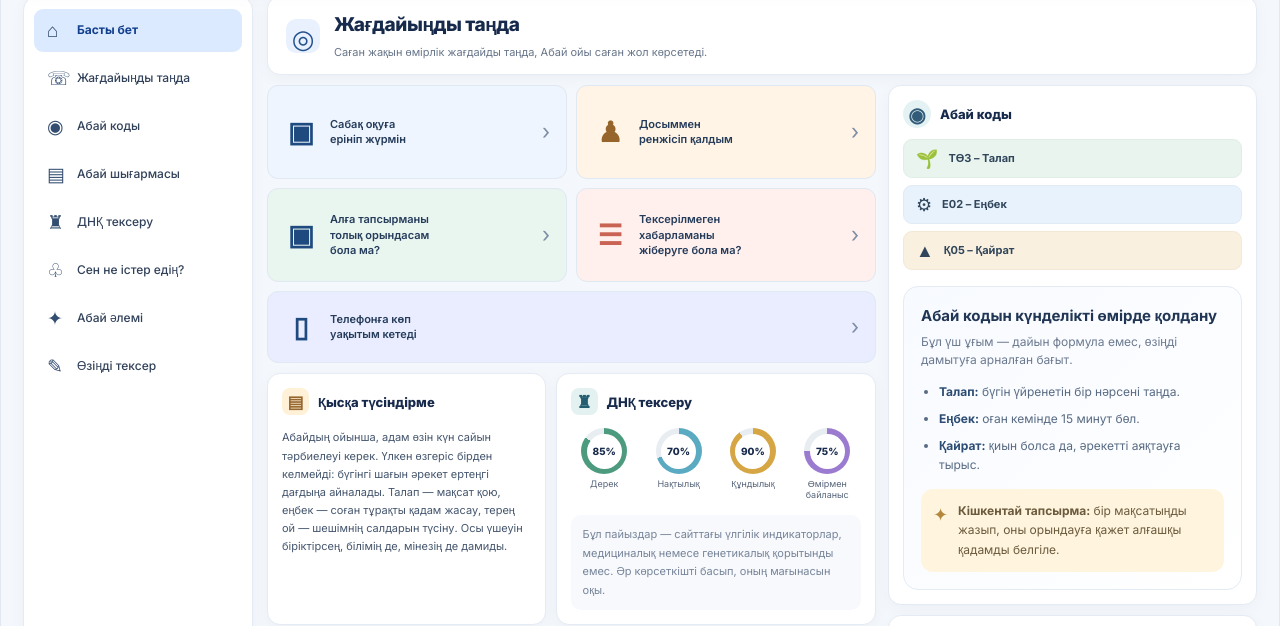
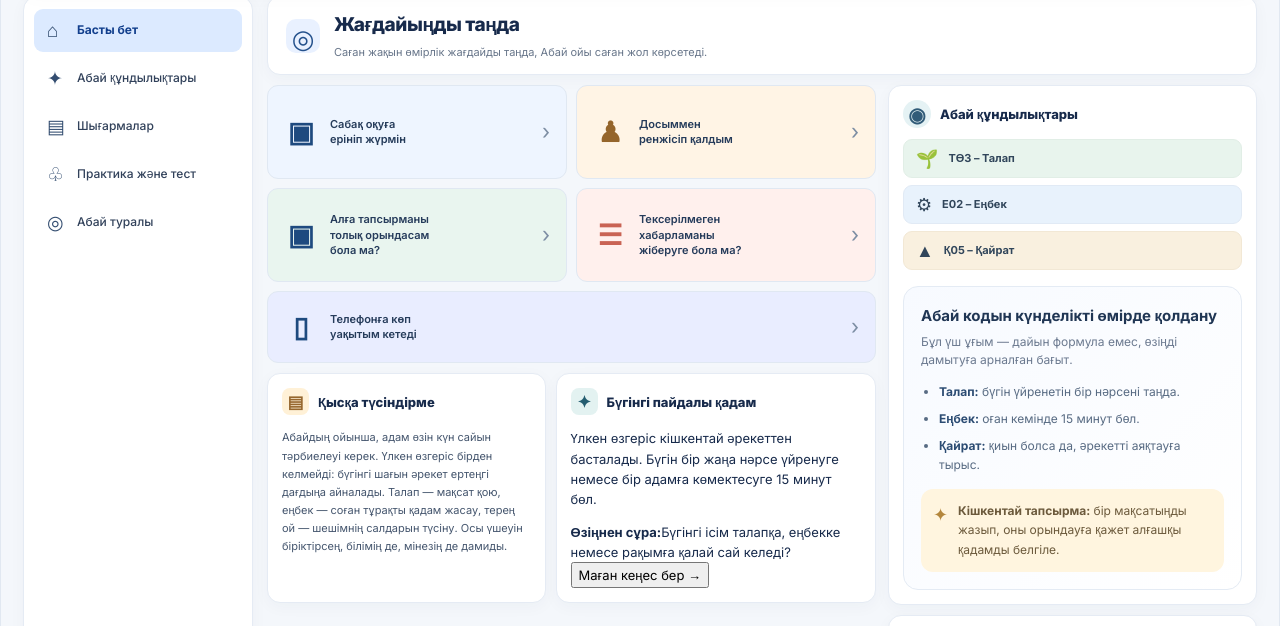
Before and after one commit to 35schoolkz/abaicode, a plain HTML site: page index.html in a window 1280 px wide. Shown: the part 174-800 px from the top of the page. Drawn offline with Linux system fonts and the light colour scheme.

Commit message:
Simplify navigation and replace misleading DNA panel

```diff
--- a/index.html
+++ b/index.html
@@ -21,13 +21,10 @@
       <aside class="sidebar">
         <nav aria-label="Негізгі мәзір">
           <button class="nav-item active" data-section="home"><span>⌂</span>Басты бет</button>
-          <button class="nav-item" data-section="situations"><span>☏</span>Жағдайыңды таңда</button>
-          <button class="nav-item" data-section="code"><span>◉</span>Абай коды</button>
-          <button class="nav-item" data-section="works"><span>▤</span>Абай шығармасы</button>
-          <button class="nav-item" data-section="dna"><span>♜</span>ДНҚ тексеру</button>
-          <button class="nav-item" data-section="challenge"><span>♧</span>Сен не істер едің?</button>
-          <button class="nav-item" data-section="about"><span>✦</span>Абай әлемі</button>
-          <button class="nav-item" data-section="quiz"><span>✎</span>Өзіңді тексер</button>
+          <button class="nav-item" data-section="values"><span>✦</span>Абай құндылықтары</button>
+          <button class="nav-item" data-section="works"><span>▤</span>Шығармалар</button>
+          <button class="nav-item" data-section="practice"><span>♧</span>Практика және тест</button>
+          <button class="nav-item" data-section="about"><span>◎</span>Абай туралы</button>
         </nav>
         <div class="sidebar-landscape"><div class="mini-mountains"></div><p>Білімдіден шыққан сөз,<br/>Талаптыға болсын кез.</p><small>АБАЙ</small></div>
       </aside>
@@ -45,11 +42,11 @@
             </div>
             <div class="bottom-grid">
               <section class="panel explainer"><h2><span class="small-icon ochre">▤</span>Қысқа түсіндірме</h2><p id="explainText">Абайдың ойынша, адам өзін күн сайын тәрбиелеуі керек. Үлкен өзгеріс бірден келмейді: бүгінгі шағын әрекет ертеңгі дағдыңа айналады. Талап — мақсат қою, еңбек — соған тұрақты қадам жасау, терең ой — шешімнің салдарын түсіну. Осы үшеуін біріктірсең, білімің де, мінезің де дамиды.</p></section>
-              <section class="panel dna-panel" id="dnaPanel"><h2><span class="small-icon teal">♜</span>ДНҚ тексеру</h2><div class="metrics"><div class="metric"><div class="ring r1"><span>85%</span></div><small>Дерек</small></div><div class="metric"><div class="ring r2"><span>70%</span></div><small>Нақтылық</small></div><div class="metric"><div class="ring r3"><span>90%</span></div><small>Құндылық</small></div><div class="metric"><div class="ring r4"><span>75%</span></div><small>Өмірмен<br/>байланыс</small></div></div><p class="panel-note">Бұл пайыздар — сайттағы үлгілік индикаторлар, медициналық немесе генетикалық қорытынды емес. Әр көрсеткішті басып, оның мағынасын оқы.</p></section>
+              <section class="panel daily-panel" id="dailyPanel"><h2><span class="small-icon teal">✦</span>Бүгінгі пайдалы қадам</h2><p>Үлкен өзгеріс кішкентай әрекеттен басталады. Бүгін бір жаңа нәрсе үйренуге немесе бір адамға көмектесуге 15 минут бөл.</p><div class="daily-prompt"><strong>Өзіңнен сұра:</strong><span>Бүгінгі ісім талапқа, еңбекке немесе рақымға қалай сай келеді?</span></div><button class="daily-action" id="dailyAction">Маған кеңес бер <span>→</span></button></section>
             </div>
           </section>
           <aside class="right-column">
-            <section class="panel code-panel" id="codePanel"><h2><span class="compass">◉</span>Абай коды</h2><button class="code-row green" data-code="ТӨЗ — Талап" data-description="Талап — білуге, үйренуге және алға ұмтылуға деген құлшыныс."><span>🌱</span><strong>ТӨЗ – Талап</strong></button><button class="code-row blue-row" data-code="Е02 – Еңбек" data-description="Еңбек адамды шыңдайды. Мақсатқа жету үшін күн сайын әрекет жаса."><span>⚙</span><strong>Е02 – Еңбек</strong></button><button class="code-row sand" data-code="Қ05 – Қайрат" data-description="Қайрат — қиындыққа мойымай, дұрыс істі жалғастыра білу."><span>▲</span><strong>Қ05 – Қайрат</strong></button><div class="code-explainer"><h3>Абай кодын күнделікті өмірде қолдану</h3><p>Бұл үш ұғым — дайын формула емес, өзіңді дамытуға арналған бағыт.</p><ul><li><b>Талап:</b> бүгін үйренетін бір нәрсені таңда.</li><li><b>Еңбек:</b> оған кемінде 15 минут бөл.</li><li><b>Қайрат:</b> қиын болса да, әрекетті аяқтауға тырыс.</li></ul><div class="mini-challenge"><span>✦</span><p><b>Кішкентай тапсырма:</b> бір мақсатыңды жазып, оны орындауға қажет алғашқы қадамды белгіле.</p></div></div></section>
+            <section class="panel code-panel" id="codePanel"><h2><span class="compass">◉</span>Абай құндылықтары</h2><button class="code-row green" data-code="ТӨЗ — Талап" data-description="Талап — білуге, үйренуге және алға ұмтылуға деген құлшыныс."><span>🌱</span><strong>ТӨЗ – Талап</strong></button><button class="code-row blue-row" data-code="Е02 – Еңбек" data-description="Еңбек адамды шыңдайды. Мақсатқа жету үшін күн сайын әрекет жаса."><span>⚙</span><strong>Е02 – Еңбек</strong></button><button class="code-row sand" data-code="Қ05 – Қайрат" data-description="Қайрат — қиындыққа мойымай, дұрыс істі жалғастыра білу."><span>▲</span><strong>Қ05 – Қайрат</strong></button><div class="code-explainer"><h3>Абай кодын күнделікті өмірде қолдану</h3><p>Бұл үш ұғым — дайын формула емес, өзіңді дамытуға арналған бағыт.</p><ul><li><b>Талап:</b> бүгін үйренетін бір нәрсені таңда.</li><li><b>Еңбек:</b> оған кемінде 15 минут бөл.</li><li><b>Қайрат:</b> қиын болса да, әрекетті аяқтауға тырыс.</li></ul><div class="mini-challenge"><span>✦</span><p><b>Кішкентай тапсырма:</b> бір мақсатыңды жазып, оны орындауға қажет алғашқы қадамды белгіле.</p></div></div></section>
             <section class="panel work-panel" id="worksPanel"><h2><span class="small-icon book">▤</span>Абай шығармасы</h2><button class="quote-card" id="quoteButton"><strong>«Ғылым таппай мақтанба»</strong><span>Талап, еңбек, терең ой...</span><i>✒</i></button></section>
             <section class="panel challenge-panel" id="challengePanel"><h2><span class="small-icon bulb">♧</span>Сен не істер едің?</h2><p id="challengeText">Сен бүгін қандай кішкентай қадам жасай аласың?</p><button class="next-question" id="nextQuestion" aria-label="Келесі сұрақ">➜</button></section>
           </aside>
```
